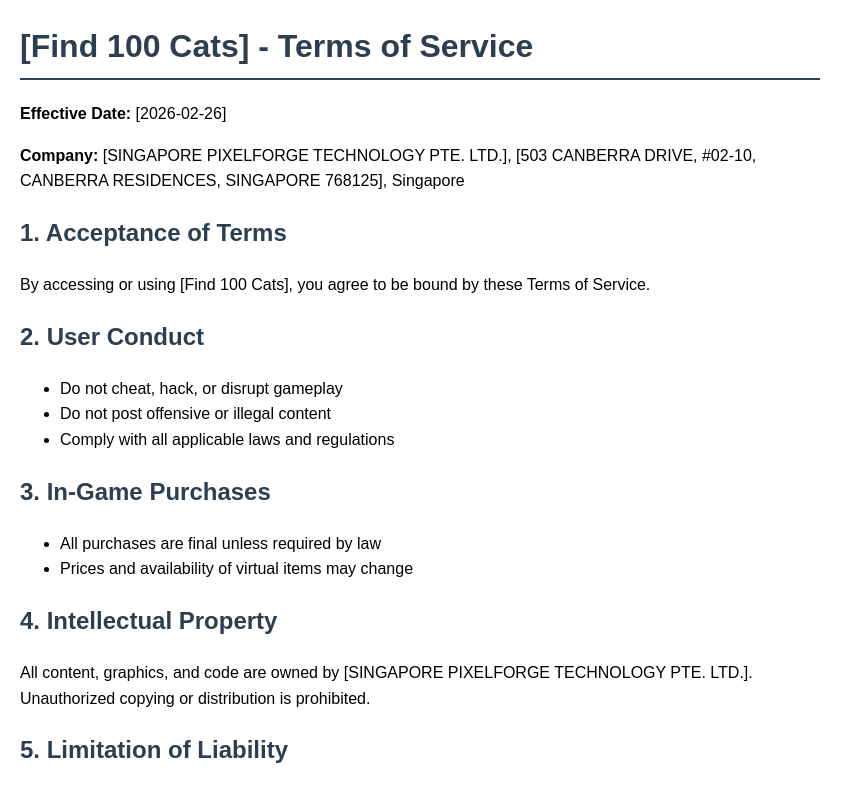
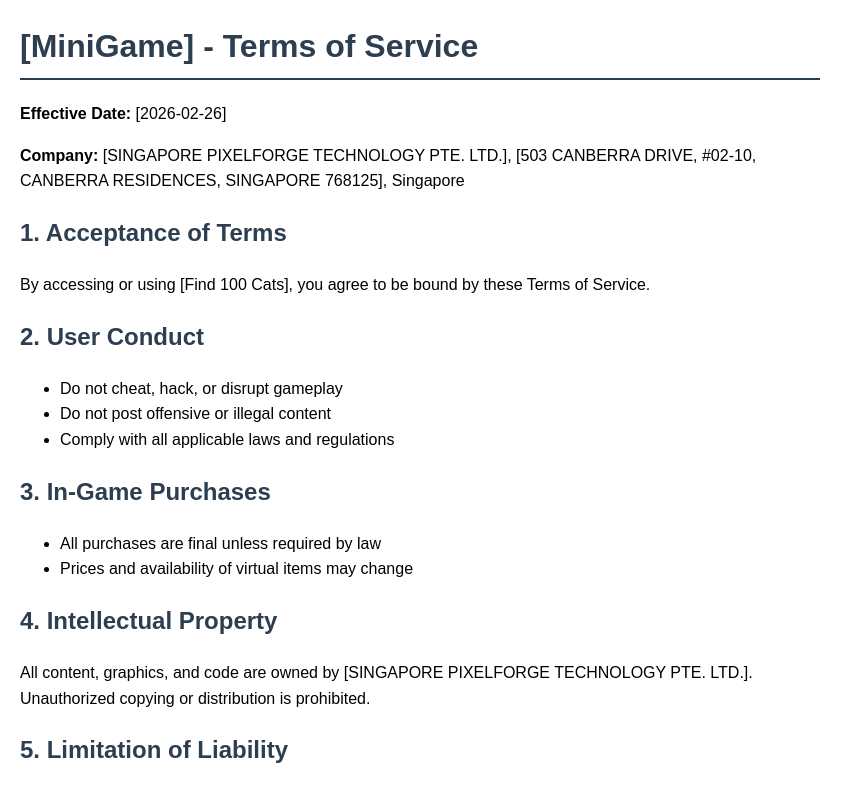
Before and after one commit to kyq6/Singapores.github.io, a plain HTML site: page terms.html in a window 1280 px wide. Shown: the top 787 px of the page, without its empty margins (0-863 px from the left). Drawn offline with Linux system fonts and the light colour scheme.

Commit message:
Update terms.html

```diff
--- a/terms.html
+++ b/terms.html
@@ -14,7 +14,7 @@
 </head>
 <body>
 
-    <h1>[Find 100 Cats] - Terms of Service</h1>
+    <h1>[MiniGame] - Terms of Service</h1>
 
     <section>
         <p><strong>Effective Date:</strong> [2026-02-26]</p>
```
